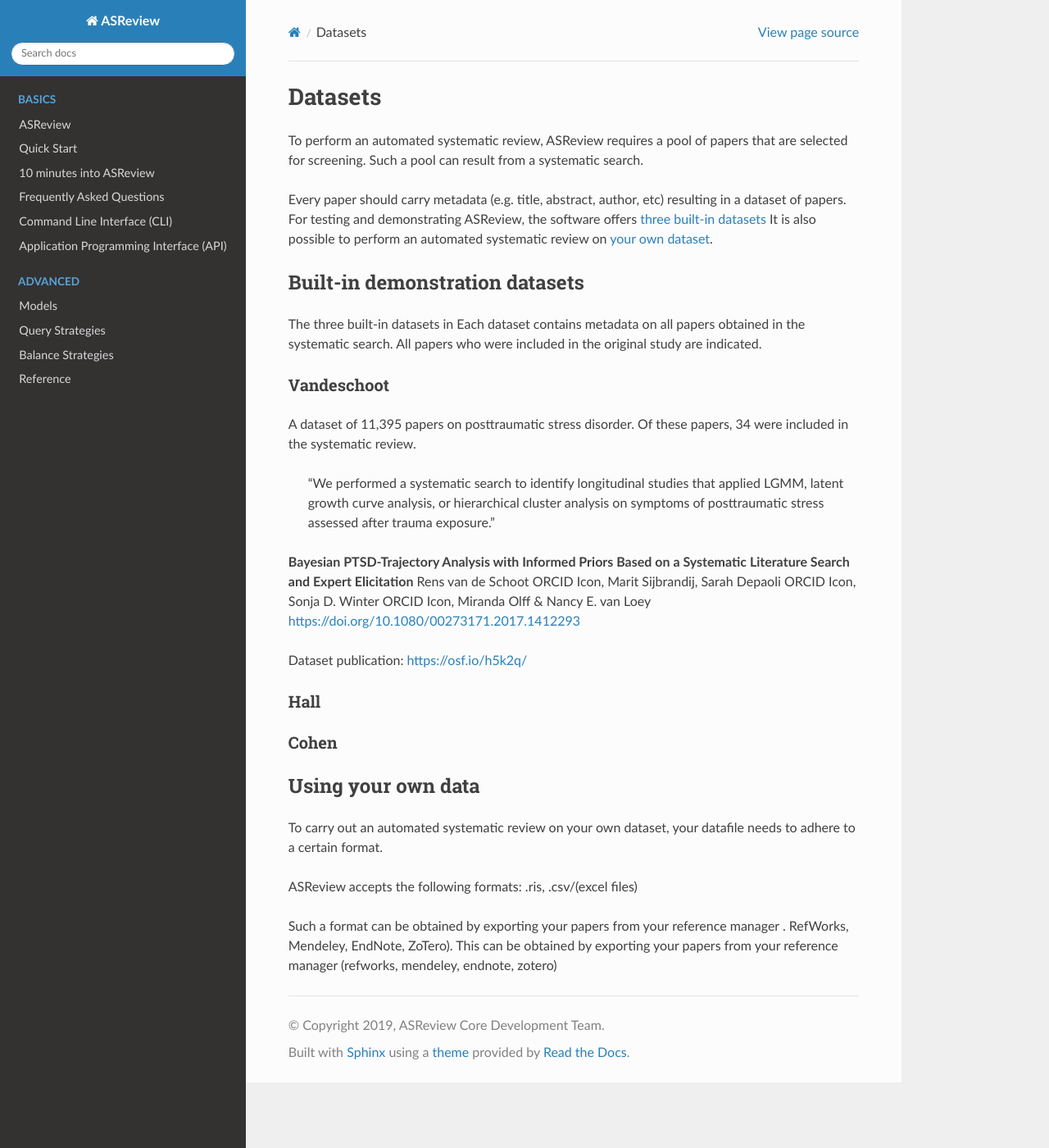
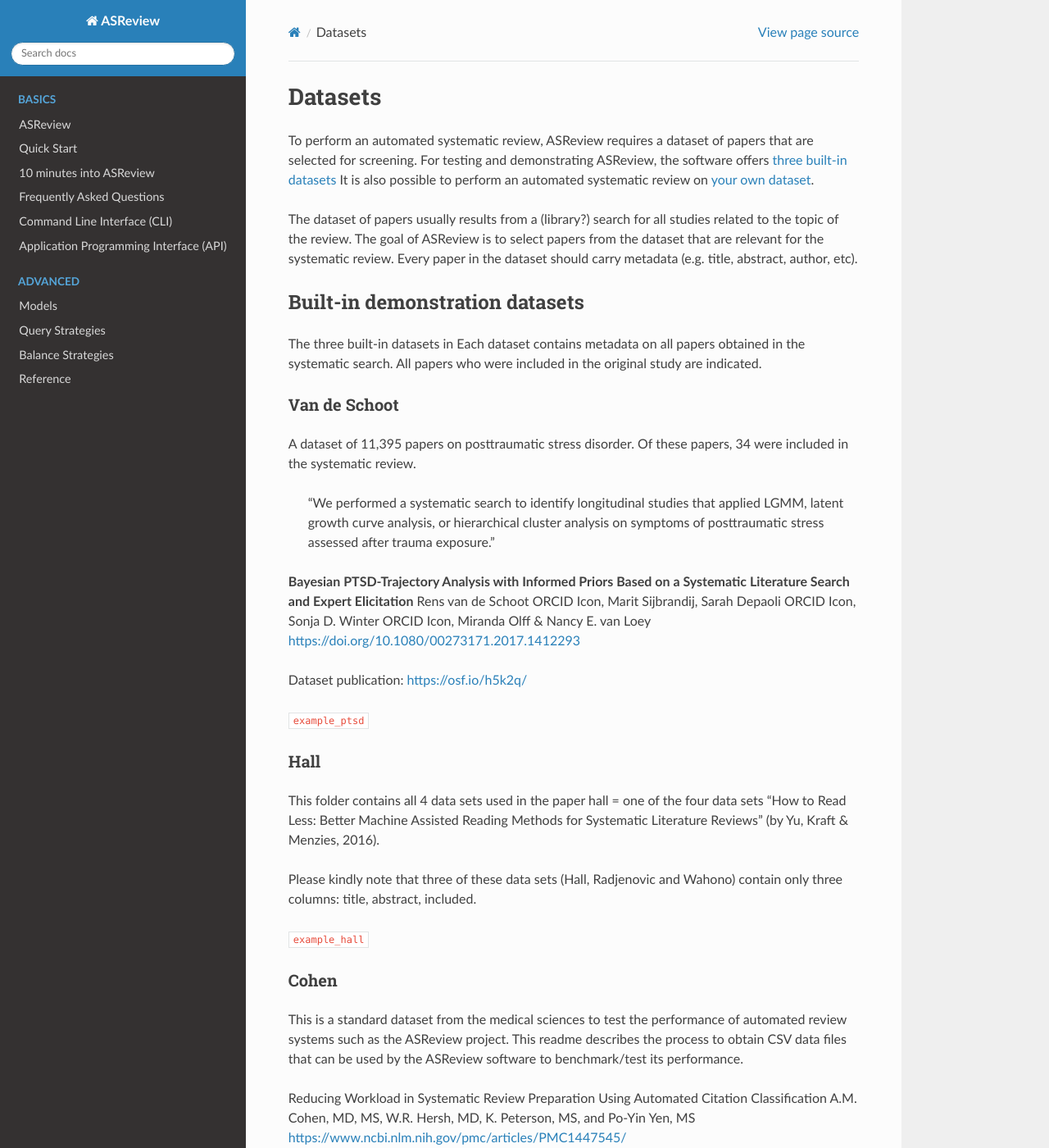
Before and after one commit to asreview/asreview, a Sphinx documentation site: the page built from docs/source/datasets.rst, in a window 1280 px wide and 1400 px high. Shown: the whole window at 82% size. Built offline with Sphinx 7.4.7 and the Read the Docs theme 2.0.0, drawn with Linux system fonts in a browser that asks for light colours.

Commit message:
add info on example datasets

```diff
--- a/docs/source/datasets.rst
+++ b/docs/source/datasets.rst
@@ -1,11 +1,12 @@
 Datasets
 ========================
-To perform an automated systematic review, ASReview requires a pool of papers that are selected for screening.
-Such a pool can result from a systematic search.
-
-Every paper should carry metadata (e.g. title, abstract, author, etc) resulting in a dataset of papers.
+To perform an automated systematic review, ASReview requires a dataset of papers that are selected for screening.
 For testing and demonstrating ASReview, the software offers `three built-in datasets <#built-in-demonstration-datasets>`__
 It is also possible to perform an automated systematic review on `your own dataset <#using-your-own-data>`__.
+
+The dataset of papers usually results from a (library?) search for all studies related to the topic of the review.
+The goal of ASReview is to select papers from the dataset that are relevant for the systematic review.
+Every paper in the dataset should carry metadata (e.g. title, abstract, author, etc).
 
 Built-in demonstration datasets
 ---------------------
@@ -13,8 +14,7 @@
 Each dataset contains metadata on all papers obtained in the systematic search.
 All papers who were included in the original study are indicated.
 
-
-Vandeschoot
+Van de Schoot
 ~~~~~~~~~~~~~~
 
 A dataset of 11,395 papers on posttraumatic stress disorder. Of these papers, 34 were included in the systematic review.
@@ -28,12 +28,28 @@
 Dataset publication: https://osf.io/h5k2q/
 
 
+``example_ptsd``
+
 Hall
 ~~~~~~~~~~~~~~
 
+This folder contains all 4 data sets used in the paper
+hall = one of the four data sets
+"How to Read Less: Better Machine Assisted Reading Methods for Systematic Literature Reviews" (by Yu, Kraft & Menzies, 2016).
+
+Please kindly note that three of these data sets (Hall, Radjenovic and Wahono) contain only three columns: title, abstract, included.
+
+``example_hall``
+
 Cohen
 ~~~~~~~~~~~~~~
+This is a standard dataset from the medical sciences to test the performance of automated review systems such as the ASReview project. This readme describes the process to obtain CSV data files that can be used by the ASReview software to benchmark/test its performance.
 
+Reducing Workload in Systematic Review Preparation Using Automated Citation Classification A.M. Cohen, MD, MS, W.R. Hersh, MD, K. Peterson, MS, and Po-Yin Yen, MS https://www.ncbi.nlm.nih.gov/pmc/articles/PMC1447545/
+
+
+
+``example_cohen``
 
 Using your own data
 ---------------------
```
